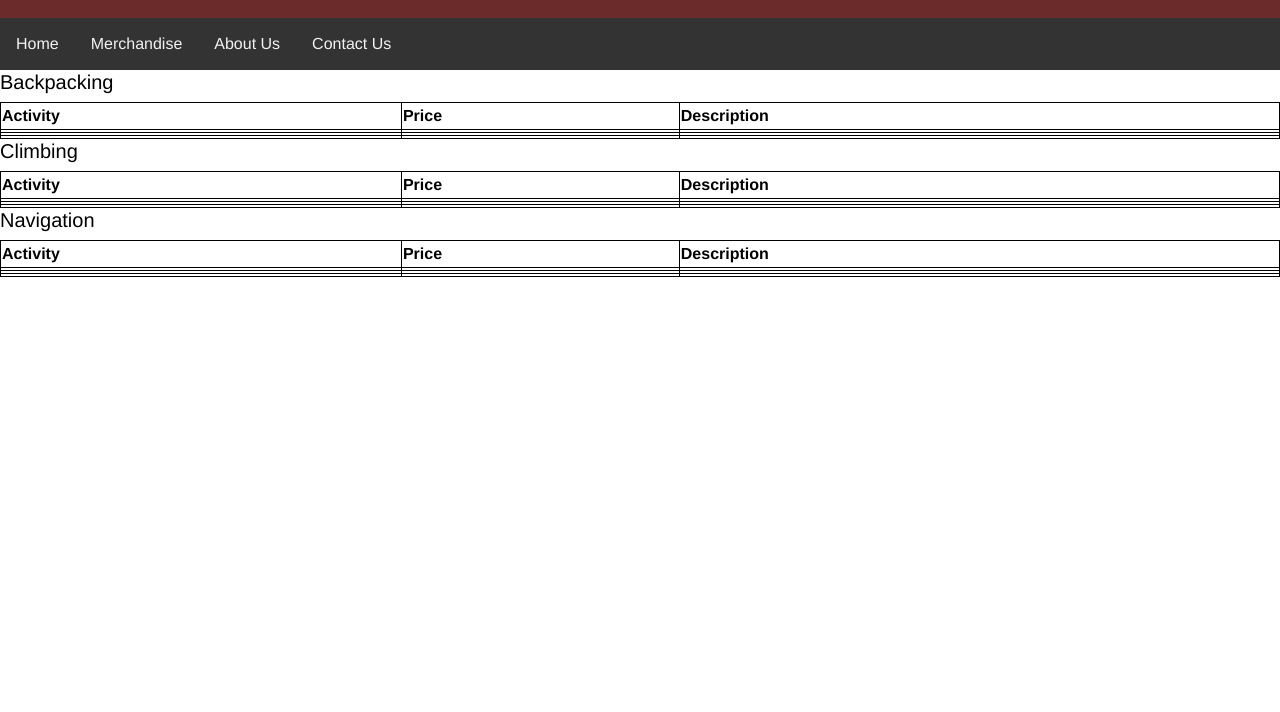
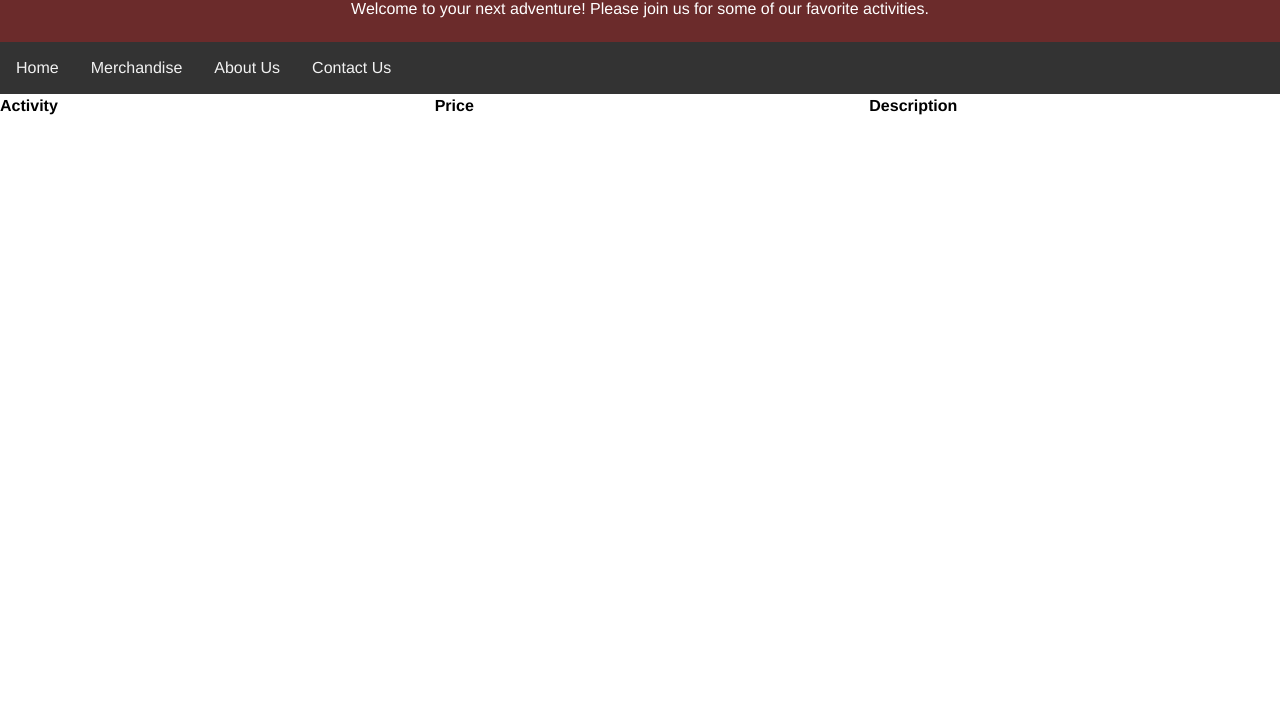
Before and after one commit to AnnaDill294/CaffeinatedClimbing, a plain HTML site: page docs/ServicePage.html in a window 1280 px wide. Shown: the part 88-800 px from the top of the page. Drawn offline with nearby package versions, Linux system fonts and the light colour scheme.

Commit message:
Tom's suggestions

```diff
--- /dev/null
+++ b/docs/CustomerPage.html
@@ -0,0 +1,73 @@
+<!DOCTYPE html>
+<html lang="en">
+<head>
+<title>Customer Page</title>
+<meta charset="utf-8">
+<meta name="viewport" content="width=device-width, initial-scale=1">
+	<link href="https://cdn.jsdelivr.net/npm/bootstrap@5.3.3/dist/css/bootstrap.min.css" rel="stylesheet" integrity="sha384-QWTKZyjpPEjISv5WaRU9OFeRpok6YctnYmDr5pNlyT2bRjXh0JMhjY6hW+ALEwIH" crossorigin="anonymous">
+    <link rel="stylesheet" type="text/css" href="StyleSheets/Anna.css">
+<script>
+//Declarations
+var mystr = "";
+var hw = "";
+
+/*
+    * White space matters between sript tags
+*/
+
+function testMe(frm) {
+    var myname = frm.user_name.value;
+    var mymail = frm.user_email.value;
+    var mymsg = frm.user_feedback.value;
+
+    document.getElementById("formresults").innerHTML = " Name: " + myname + " Email: " + mymail + " Feedback: " + myfdb;
+}
+</script>
+</head>
+<body>
+
+<nav class="navbar navbar-expand-sm bg-light">
+  <div class="container-fluid">
+    <ul class="navbar-nav">
+      <li class="nav-item">
+        <a class="nav-link" href="index.html">Home</a>
+      </li>
+      <li class="nav-item">
+        <a class="nav-link" href="ServicePage.html">Services</a>
+      </li>
+      <li class="nav-item">
+        <a class="nav-link" href="AboutMe.html">About Us</a>
+      </li>
+    </ul>
+  </div>
+</nav>
+
+<div class="container-fluid mt-3">
+  <h2>Customer Page</h2>
+  <p>Caffeinated Climbers at your service! How can we help you?</p>
+</div>
+
+<form method="GET">
+<p>
+    <label for="name">Name: </label>
+     <input type="text" id="name"  name="user_name" />
+</p>
+<p>
+    <label for="mail">Email: </label>
+    <input type="email" id="mail" name="user_email" />
+</p>
+<p>
+    <label for="feedback">Feedback: </label>
+    <textarea id="fdb" name="user_feedback"></textarea>
+</p>
+<p>
+    <input type="button" name="CoolButton" value="Click Me" onclick="testMe(this.form);">
+</p>
+</form>
+<div class="results" id="formresults">
+</div>
+
+<script src="https://cdn.jsdelivr.net/npm/@popperjs/core@2.11.8/dist/umd/popper.min.js" integrity="sha384-I7E8VVD/ismYTF4hNIPjVp/Zjvgyol6VFvRkX/vR+Vc4jQkC+hVqc2pM8ODewa9r" crossorigin="anonymous"></script>
+<script src="https://cdn.jsdelivr.net/npm/bootstrap@5.3.3/dist/js/bootstrap.min.js" integrity="sha384-0pUGZvbkm6XF6gxjEnlmuGrJXVbNuzT9qBBavbLwCsOGabYfZo0T0to5eqruptLy" crossorigin="anonymous"></script>
+</body>
+</html>
--- a/docs/ServicePage.html
+++ b/docs/ServicePage.html
@@ -8,18 +8,9 @@
 	<link rel="stylesheet" type="text/css" href="StyleSheets/mystyle.css">
 </head>
 <body onload="loadDoc()">
-
+        ELEMENT - <SACTIVITY/>Climbing
 
 <script>
-/*
-Data fields from the xml file
-ROOT - SERVICES>
-    ELEMENT - SERVICE>
-        ELEMENT - <SACTIVITY/>Climbing
-        ELEMENT - <SPRICE/>$400
-        ELEMENT - <SDESCRIPTION/>Top-Roping Day
- */
-
 function loadDoc() {
 	var xhttp = new XMLHttpRequest();
 	xhttp.onreadystatechange = function() {
@@ -27,22 +18,18 @@ function loadDoc() {
 			myFunction(this);
 		}
 	};
-	xhttp.open("GET", "https://annadill294.github.io/CaffeinatedClimbing/Scripts/service.xml", true);
+	xhttp.open("GET", "Scripts/service.xml", true);
 	xhttp.send();
 }
-
 function myFunction(xml) {
 	var i;
 	var xmlDoc = xml.responseXML;
 	var divcols='<div class="row">';
 	divcols += '   <div class="col-md-4"><b>Activity</b></div>';
 	divcols += '   <div class="col-md-4"><b>Price</b></div>';
-	divcols += '   <div class="col-md-4"><b>Description</b></div>;
+	divcols += '   <div class="col-md-4"><b>Description</b></div>';
 	divcols += '</div>';
-// -- WHAT IS LOADED INTO THE DIVCOLS VARIABLE
-//  --  console.log(divcols);
-// ---------------------------------------
-	var x = xmlDoc.getElementsByTagName("SERVICE")
+	var x = xmlDoc.getElementsByTagName("SERVICE");
 	for (i = 0; i <x.length; i++) {
 		divcols += '<div class="row">';
 		divcols += '<div class="col-md-4">' + x[i].getElementsByTagName("SACTIVITY")[0].childNodes[0].nodeValue + '</div>';
@@ -50,11 +37,9 @@ function myFunction(xml) {
         divcols += '<div class="col-md-4">' + x[i].getElementsByTagName("SDESCRIPTION")[0].childNodes[0].nodeValue + '</div>';
 		divcols += '</div>';
 	}
-	document.getElementById("mycontainer").innerHTML = divcols;
+	document.getElementById("myservices").innerHTML = divcols;
 }
 </script>
-
-<div id="mycontainer">
 
 <div class="header">
   <h1>Services</h1>
@@ -68,92 +53,21 @@ function myFunction(xml) {
   <a href="#">Contact Us</a>
 </div>
 
-<h5>Backpacking</h5>
-<table>
-    <thead>
-      <tr>
-        <th>Activity</th>
-        <th>Price</th>
-        <th>Description</th>
-      </tr>
-    </thead>
-    <tbody>
-      <tr>
-        <td></td>
-        <td></td>
-        <td></td>
-      </tr>
-      <tr>
-        <td></td>
-        <td></td>
-        <td></td>
-      </tr>
-      <tr>
-        <td></td>
-        <td></td>
-        <td></td>
-      </tr>
-    </tbody>
-  </table>
-
-<h5>Climbing</h5>
-<table>
-    <thead>
-      <tr>
-        <th>Activity</th>
-        <th>Price</th>
-        <th>Description</th>
-      </tr>
-    </thead>
-    <tbody>
-      <tr>
-        <td></td>
-        <td></td>
-        <td></td>
-      </tr>
-      <tr>
-        <td></td>
-        <td></td>
-        <td></td>
-      </tr>
-      <tr>
-        <td></td>
-        <td></td>
-        <td></td>
-      </tr>
-    </tbody>
-  </table>
-
-<h5>Navigation</h5>
-<table>
-    <thead>
-      <tr>
-        <th>Activity</th>
-        <th>Price</th>
-        <th>Description</th>
-      </tr>
-    </thead>
-    <tbody>
-      <tr>
-        <td></td>
-        <td></td>
-        <td></td>
-      </tr>
-      <tr>
-        <td></td>
-        <td></td>
-        <td></td>
-      </tr>
-      <tr>
-        <td></td>
-        <td></td>
-        <td></td>
-      </tr>
-    </tbody>
-  </table>
-
-</div>
-
+<div id="mycontainer">
+  <div id="myservices">
+    <div class="row">
+    <div class="col-md-4">
+      <b>Activity</b>
+      </div>
+    <div class="col-md-4">
+      <b>Price</b>
+      </div>
+      <div class="col-md-4">
+      <b>Description</b>
+      </div>
+          </div>
+    </div>
+  </div>
 
 <script src="https://cdn.jsdelivr.net/npm/@popperjs/core@2.11.8/dist/umd/popper.min.js" integrity="sha384-I7E8VVD/ismYTF4hNIPjVp/Zjvgyol6VFvRkX/vR+Vc4jQkC+hVqc2pM8ODewa9r" crossorigin="anonymous"></script>
 <script src="https://cdn.jsdelivr.net/npm/bootstrap@5.3.3/dist/js/bootstrap.min.js" integrity="sha384-0pUGZvbkm6XF6gxjEnlmuGrJXVbNuzT9qBBavbLwCsOGabYfZo0T0to5eqruptLy" crossorigin="anonymous"></script>
```
